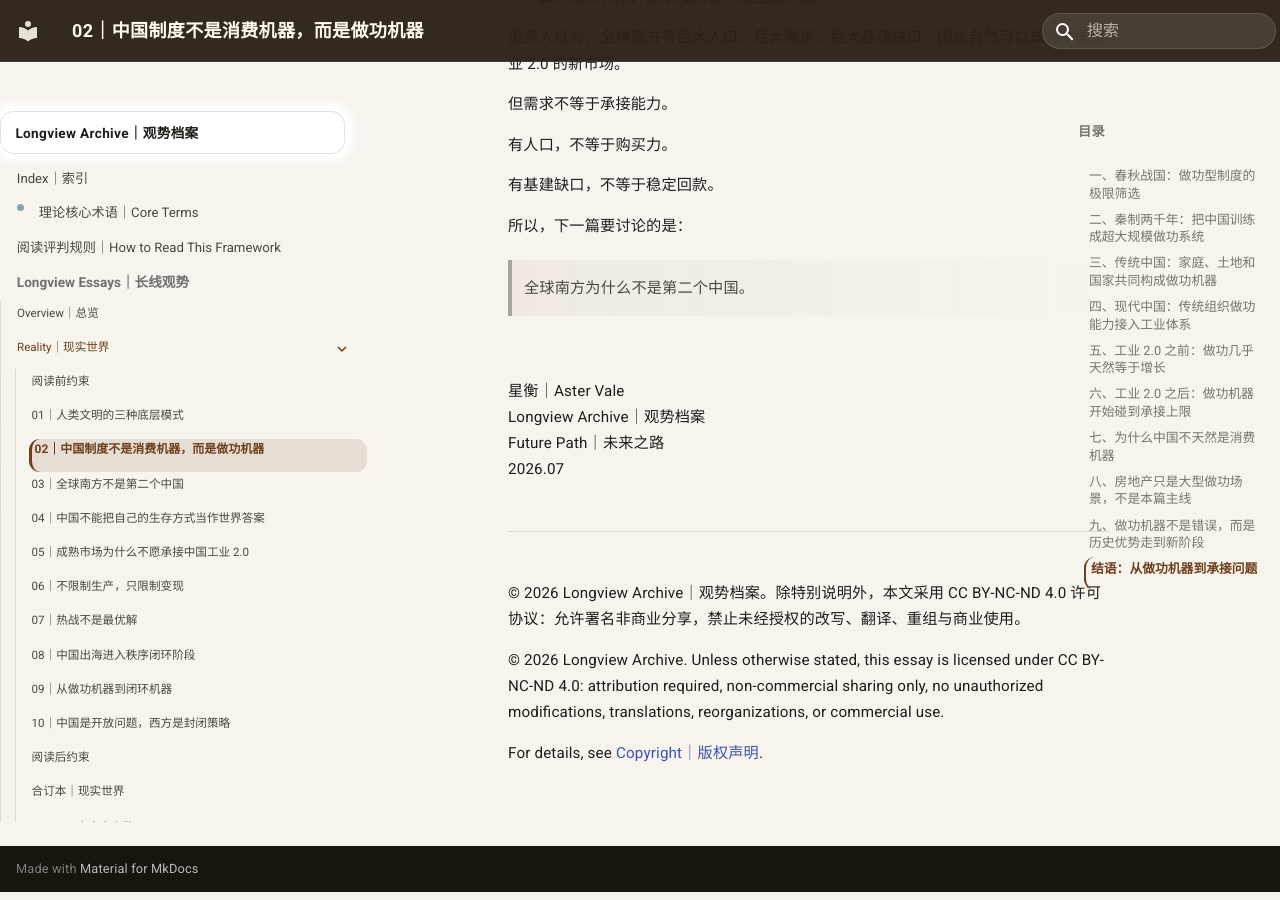
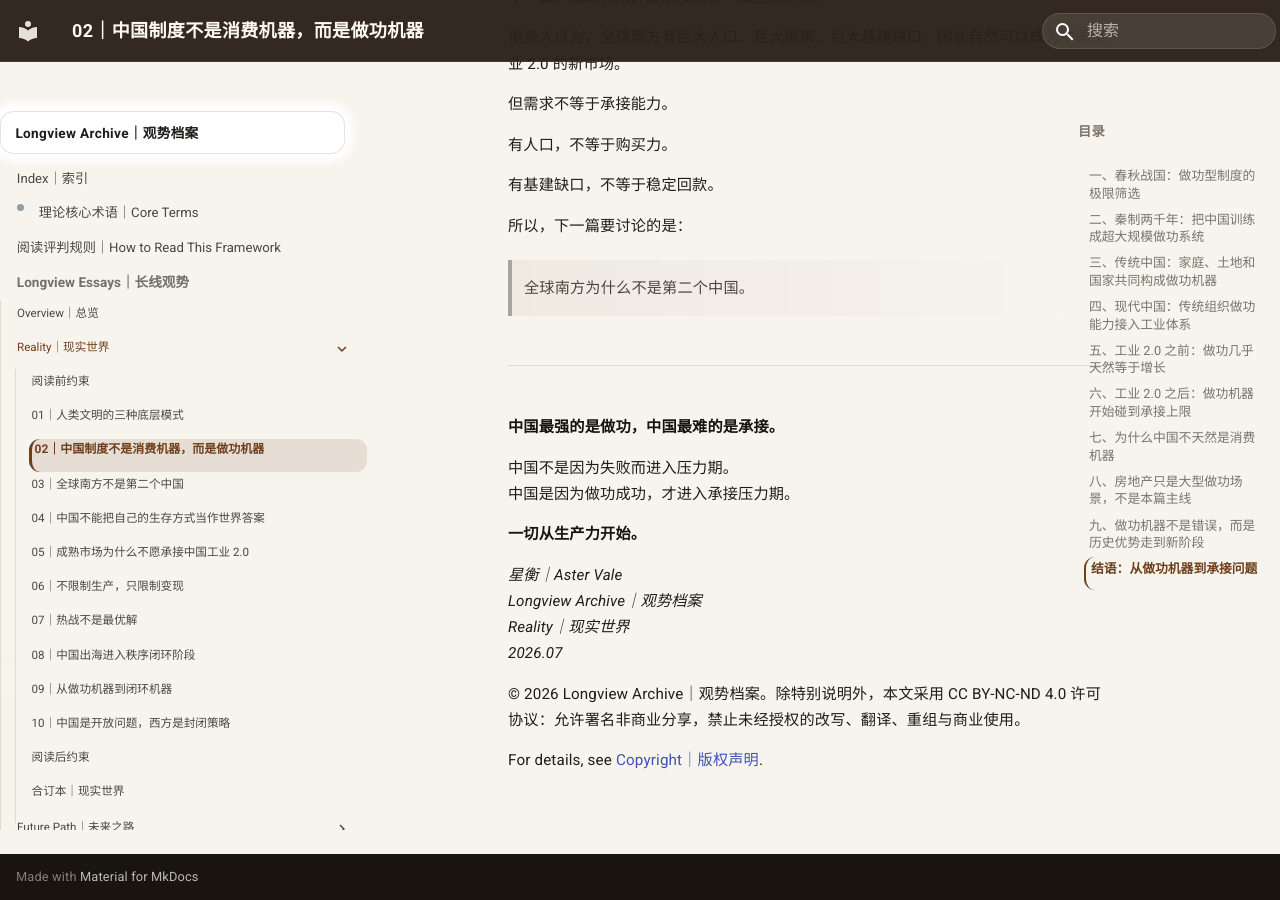
Before and after one commit to guanshi1688/longview-archive, an MkDocs documentation site: the page built from docs/essays/reality/02.md, in a window 1280 px wide and 900 px high, scrolled down 16357 px. Built offline with MkDocs 1.6.1 and Material for MkDocs 9.7.7, drawn with Linux system fonts in a browser that asks for light colours.

Commit message:
Update 02.md

```diff
--- a/docs/essays/reality/02.md
+++ b/docs/essays/reality/02.md
@@ -693,17 +693,20 @@
 > 全球南方为什么不是第二个中国。
 
 
-<br>
+---
 
-星衡｜Aster Vale<br>
-Longview Archive｜观势档案<br>
-Future Path｜未来之路<br>
-2026.07
+**中国最强的是做功，中国最难的是承接。**
 
----
+中国不是因为失败而进入压力期。
+中国是因为做功成功，才进入承接压力期。
+
+**一切从生产力开始。**
+
+*星衡｜Aster Vale*
+*Longview Archive｜观势档案*
+*Reality｜现实世界*
+*2026.07*
 
 © 2026 Longview Archive｜观势档案。除特别说明外，本文采用 CC BY-NC-ND 4.0 许可协议：允许署名非商业分享，禁止未经授权的改写、翻译、重组与商业使用。
 
-© 2026 Longview Archive. Unless otherwise stated, this essay is licensed under CC BY-NC-ND 4.0: attribution required, non-commercial sharing only, no unauthorized modifications, translations, reorganizations, or commercial use.
-
 For details, see [Copyright｜版权声明](/copyright/).
```
